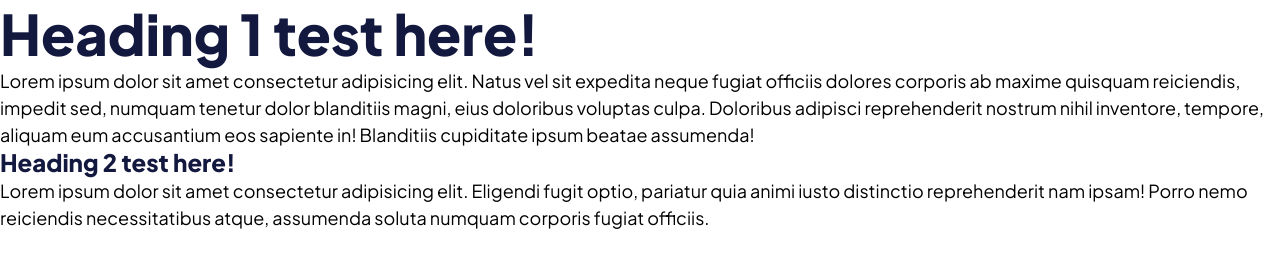
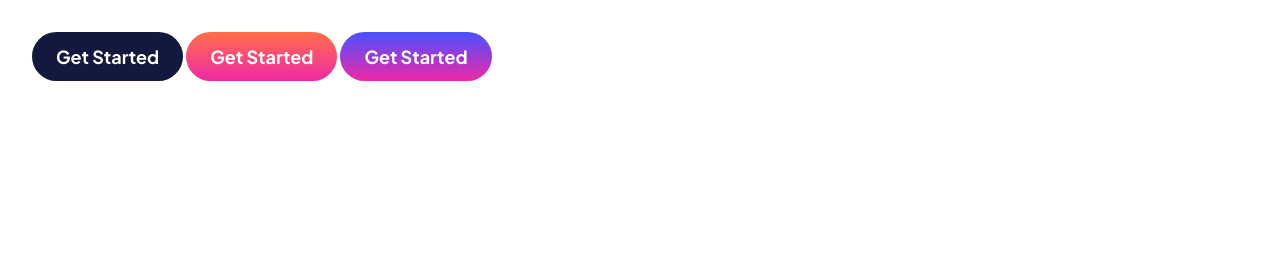
Before and after one commit to Lewis-mbui/fem-elearning-landing-page, a plain HTML site: page index.html in a window 1280 px wide. Drawn offline with Linux system fonts and the light colour scheme.

Commit message:
Build button component

```diff
--- a/css/styles.css
+++ b/css/styles.css
@@ -19,7 +19,6 @@
 
 /* Typography */
 body {
-  line-height: 1.5;
   font-size: 1rem;
   font-size: clamp(1rem, 0.9353448275862069rem + 0.27586206896551724vw, 1.125rem);
   font-family: "Plus Jakarta Sans", Arial, Helvetica, sans-serif;
@@ -39,3 +38,36 @@ h2 {
   font-size: clamp(1.25rem, 1.1206896551724137rem + 0.5517241379310345vw, 1.5rem);
   color: var(--color-blue-900);
 }
+
+p {
+  line-height: 1.5;
+}
+
+/* Buttons */
+.btn {
+  border: 0;
+  text-decoration: none;
+  padding: 0.8rem 1.5rem;
+  font-size: 1.125rem;
+  display: inline-block;
+  cursor: pointer;
+  font-family: inherit;
+  border-radius: 2rem;
+  text-align: center;
+  font-weight: 700;
+}
+
+.btn--primary {
+  background: var(--color-blue-900);
+  color: var(--color-white);
+}
+
+.btn--secondary {
+  background: var(--gradient-pink);
+  color: var(--color-white);
+}
+
+.btn--accent {
+  background: var(--gradient-purple);
+  color: var(--color-white);
+}
--- a/index.html
+++ b/index.html
@@ -12,22 +12,8 @@
     <link rel="stylesheet" href="css/styles.css" />
     <title>E-learning Landing Page</title>
   </head>
-  <body>
-    <h1>Heading 1 test here!</h1>
-    <p>
-      Lorem ipsum dolor sit amet consectetur adipisicing elit. Natus vel sit
-      expedita neque fugiat officiis dolores corporis ab maxime quisquam
-      reiciendis, impedit sed, numquam tenetur dolor blanditiis magni, eius
-      doloribus voluptas culpa. Doloribus adipisci reprehenderit nostrum nihil
-      inventore, tempore, aliquam eum accusantium eos sapiente in! Blanditiis
-      cupiditate ipsum beatae assumenda!
-    </p>
-    <h2>Heading 2 test here!</h2>
-    <p>
-      Lorem ipsum dolor sit amet consectetur adipisicing elit. Eligendi fugit
-      optio, pariatur quia animi iusto distinctio reprehenderit nam ipsam! Porro
-      nemo reiciendis necessitatibus atque, assumenda soluta numquam corporis
-      fugiat officiis.
-    </p>
-  </body>
+  <body style="padding: 2rem">
+    <button class="btn btn--primary">Get Started</button>
+    <a href="#" class="btn btn--secondary">Get Started</a>
+    <a href="#" class="btn btn--accent">Get Started</a>
 </html>
```
Also changed, not shown: components/buttons.html (added, +3 -0 lines).
